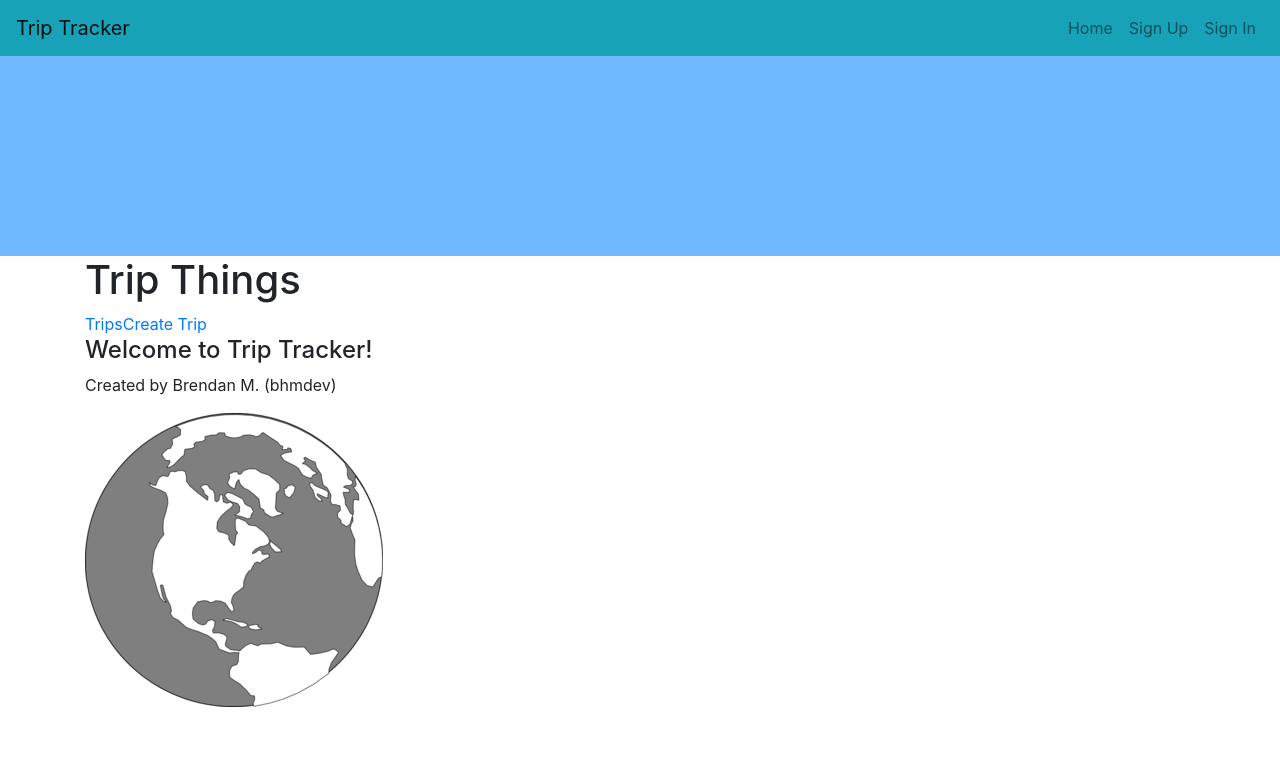
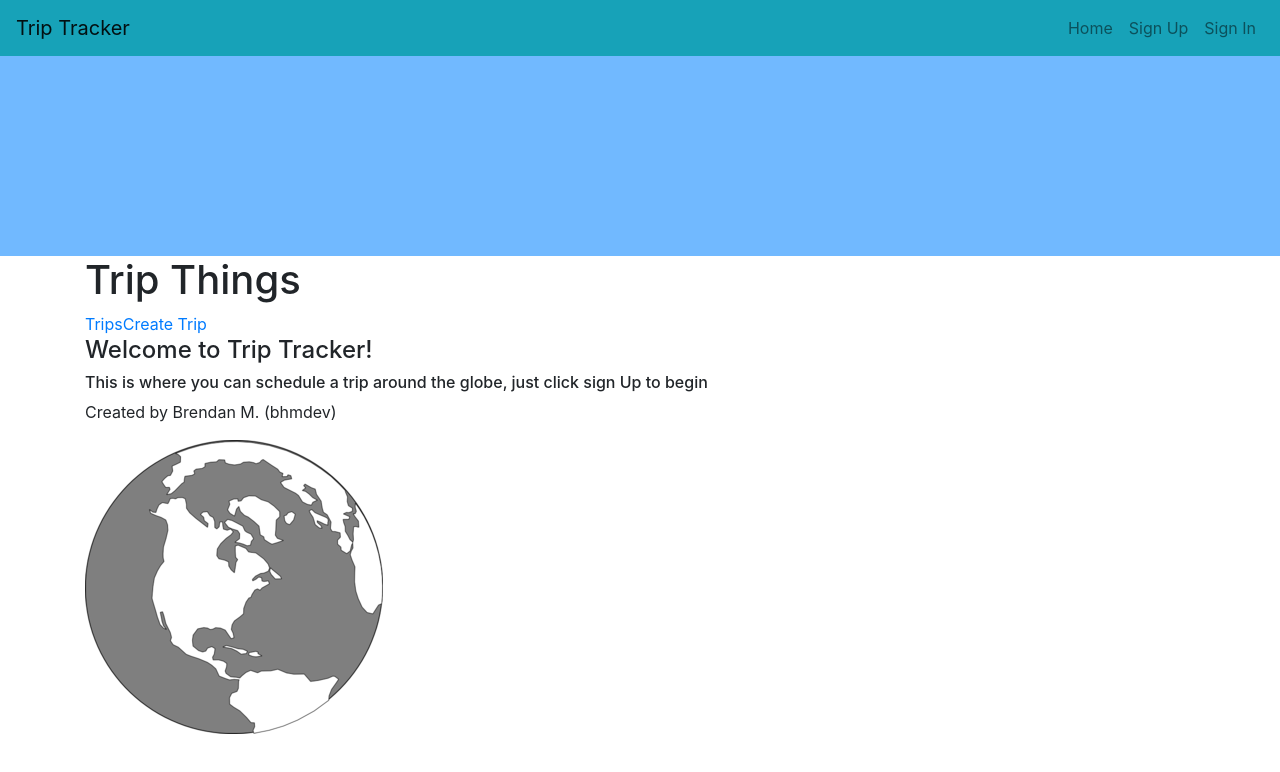
Before and after one commit to bhmdev/trip-tracker-client, a React app: page /#/ in a window 1280 px wide. Shown: the top 772 px of the page. Built offline with nearby package versions, Linux system fonts and the light colour scheme.

Commit message:
Adding some words

```diff
--- a/src/components/routes/Home.js
+++ b/src/components/routes/Home.js
@@ -6,6 +6,7 @@ const Home = () => (
   <div>
     <Layout>
       <h4>Welcome to Trip Tracker!</h4>
+      <h6>This is where you can schedule a trip around the globe, just click sign Up to begin</h6>
     </Layout>
     <img src={Logo} alt="A Globe" />
   </div>
```
